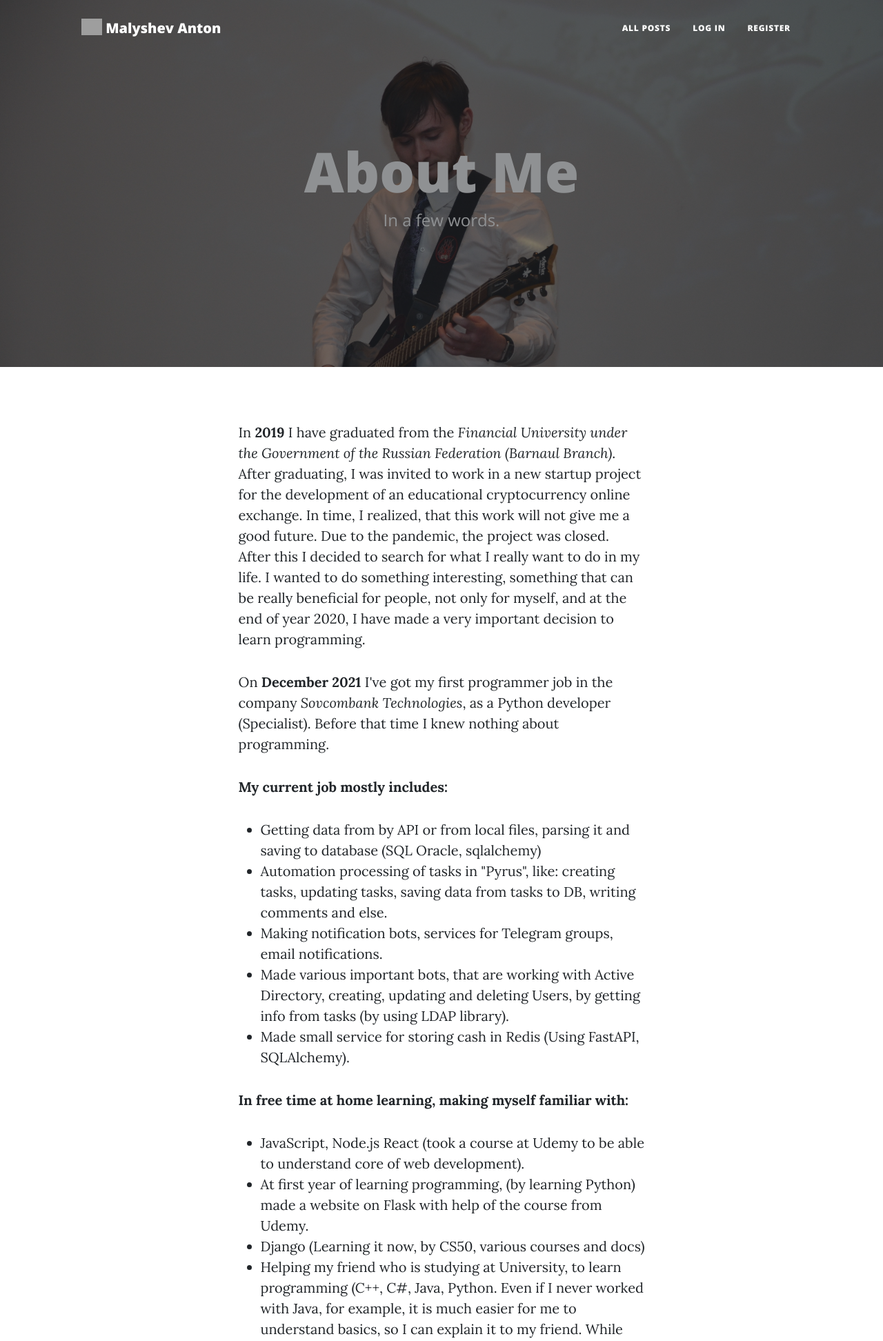
After one commit to Darkgll/gll_website, a Django app: page / in a window 1280 px wide. The commit adds this page. Shown: the top 1944 px of the page at 69% size. Run offline with Django 4.2, Linux system fonts and the light colour scheme; some libraries are stand-ins or nearby versions; grey boxes are pictures that could not be loaded.

Commit message:
"About me" page

```diff
--- a/gll_website/urls.py
+++ b/gll_website/urls.py
@@ -2,9 +2,12 @@ from django.contrib import admin
 from django.urls import include, path
 from django.conf import settings
 from django.conf.urls.static import static
+from . import views
+
 
 urlpatterns = [
     path('admin/', admin.site.urls),
+    path('', views.index, name='about'),
     path('posts/', include('posts.urls')),
     path('users/', include('users.urls')),
 ]
--- /dev/null
+++ b/gll_website/views.py
@@ -0,0 +1,5 @@
+from django.shortcuts import render
+
+
+def index(request):
+    return render(request, 'about.html')
--- a/posts/urls.py
+++ b/posts/urls.py
@@ -5,7 +5,7 @@ app_name = 'posts'
 
 urlpatterns = [
     path('', views.posts, name='posts'),
-    path('post/<str:post_id>', views.post, name='post'),  # TODO make as str:post_name maybe
+    path('post/<str:post_id>', views.post, name='post'),
     path('create-post/', views.create_post, name='create_post'),
     path('update-post/<str:post_id>', views.update_post, name='update_post'),
     path('delete-post/<str:post_id>', views.delete_post, name='delete_post')
--- /dev/null
+++ b/templates/about.html
@@ -0,0 +1,90 @@
+{% extends 'main.html' %}
+{% load static %}
+{% block content %}
+
+  <!-- Page Header -->
+  <header class="masthead" style="background-image: url({% static 'images/anton-guitar.jpg' %})">
+    <div class="overlay"></div>
+    <div class="container">
+      <div class="row">
+        <div class="col-lg-8 col-md-10 mx-auto">
+          <div class="page-heading">
+            <h1>About Me</h1>
+            <span class="subheading">In a few words.</span>
+          </div>
+        </div>
+      </div>
+    </div>
+  </header>
+
+  <!-- Main Content -->
+<main class="mb-4">
+    <div class="container px-4 px-lg-5">
+        <div class="row gx-4 gx-lg-5 justify-content-center">
+            <div class="col-md-10 col-lg-8 col-xl-7">
+                <p>In <strong>2019</strong> I have graduated from the <em>Financial University under
+                    the Government
+                    of the Russian Federation (Barnaul Branch)</em>.
+                    After graduating, I was invited to work in a new startup project for the development of an
+                    educational cryptocurrency online exchange. In time, I realized, that this work will not give me a
+                    good future. Due to the pandemic,
+                    the project was closed. After this I decided to search for what I really want to do in my life.
+                    I wanted to do something interesting, something that can be really beneficial for people, not only
+                    for myself,
+                    and at the end of year 2020, I have made a very important decision to learn programming.
+                </p>
+                <p>On <strong> December 2021</strong> I've
+                    got my first programmer job in the company <em>Sovcombank Technologies</em>, as a Python developer (Specialist).
+                    Before that time I knew nothing about programming.
+                    <p><strong>My current job mostly includes:</strong></p>
+                    <ul>
+                      <li>Getting data from by API or from local files, parsing it and saving to database (SQL Oracle, sqlalchemy)</li>
+                      <li>Automation processing of tasks in <a href="https://pyrus.com/en">"Pyrus"</a>, like: creating tasks,
+                      updating tasks, saving data from tasks to DB, writing comments and else.</li>
+                      <li>Making notification bots, services for Telegram groups, email notifications.</li>
+                      <li>Made various important bots, that are working with Active Directory, creating,
+                      updating and deleting Users, by getting info from tasks (by using LDAP library).</li>
+                      <li>Made small service for storing cash in Redis (Using FastAPI, SQLAlchemy).</li>
+                    </ul>
+                    <p><strong>In free time at home learning, making myself familiar with:</strong></p>
+                    <ul>
+                      <li>JavaScript, Node.js React (took a course at Udemy to be able to understand core of web development).</li>
+                      <li>At first year of learning programming, (by learning Python) made a website on Flask with help of the course from Udemy.</li>
+                      <li>Django (Learning it now, by CS50, various courses and docs)</li>
+                      <li>Helping my friend who is studying at University, to learn programming (C++, C#, Java,
+                        Python. Even if I never worked with Java, for example, it is much easier for me to understand basics,
+                        so I can explain it to my friend.
+                        While looking at his tasks, I'm also learning basics of these languages by myself and getting a good practice.</li>
+                      <li>Slowly learning Japanese (by Anki, YouTube, a with help of my wonderfull Japanese friend).</li>
+                    </ul>
+                    <br>
+                  </p>
+                  <h1>My dream is what I live for.</h1>
+                  <p>
+                    I've started my programming path to be able to find a job in Japan later. To be a valuable employee there.
+                    To make something good for Japan and for the World, if it would be possible. That's wonderfull thing, that
+                    without any doubts, my decision to become a programmer was the best decision in my life.
+                  </p>
+                  <p>
+                    And I'm still working on my dream and I will never stop.
+                  </p>
+                </br>
+                <div>
+                    <h3>Courses and qualifications:</h3>
+                    <p>07.06.2021 - 07.10.2021
+                        <a href="https://www.udemy.com/certificate/UC-542e3c6e-29bb-4bb2-a91c-c975fd9e6132/">Udemy (100
+                            Days of Code - The Complete Python Pro Bootcamp for 2021)</a></p>
+                    <p>2021年6月9日(水) <a href="https://www.careercross.com/en/">CareerCross Internship Program for English
+                        Speakers in Japan</a></p>
+                </div>
+            </div>
+        </div>
+    </div>
+
+    <br>
+
+</main>
+
+  <hr>
+
+{% endblock %}
--- a/templates/main.html
+++ b/templates/main.html
@@ -20,7 +20,7 @@
         <!-- Navigation-->
         <nav class="navbar navbar-expand-lg navbar-light" id="mainNav">
             <div class="container px-4 px-lg-5">
-                <a class="navbar-brand" href="index.html">
+                <a class="navbar-brand" href="{% url 'about' %}">
                     <img src="{% static 'images/profiles/navbar-icon.png' %}" alt="" width="30" height="24" class="d-inline-block align-text-top">
                     Malyshev Anton</a>
                 <button class="navbar-toggler" type="button" data-bs-toggle="collapse" data-bs-target="#navbarResponsive" aria-controls="navbarResponsive" aria-expanded="false" aria-label="Toggle navigation">
```
Also changed, not shown: static/images/anton-guitar.jpg (added).
